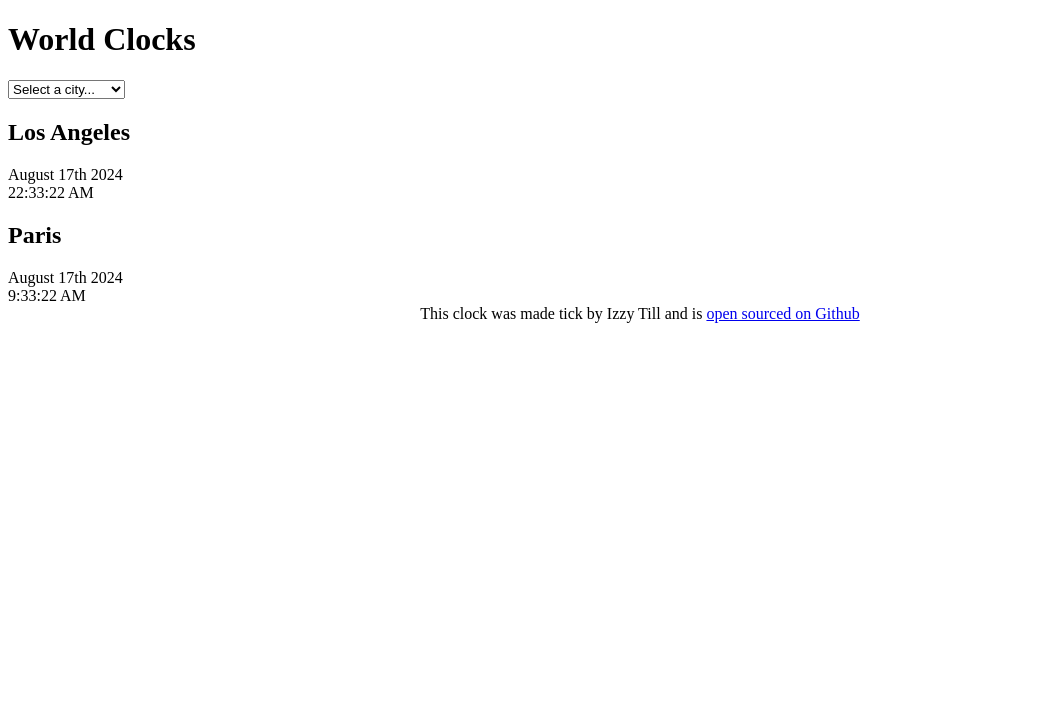
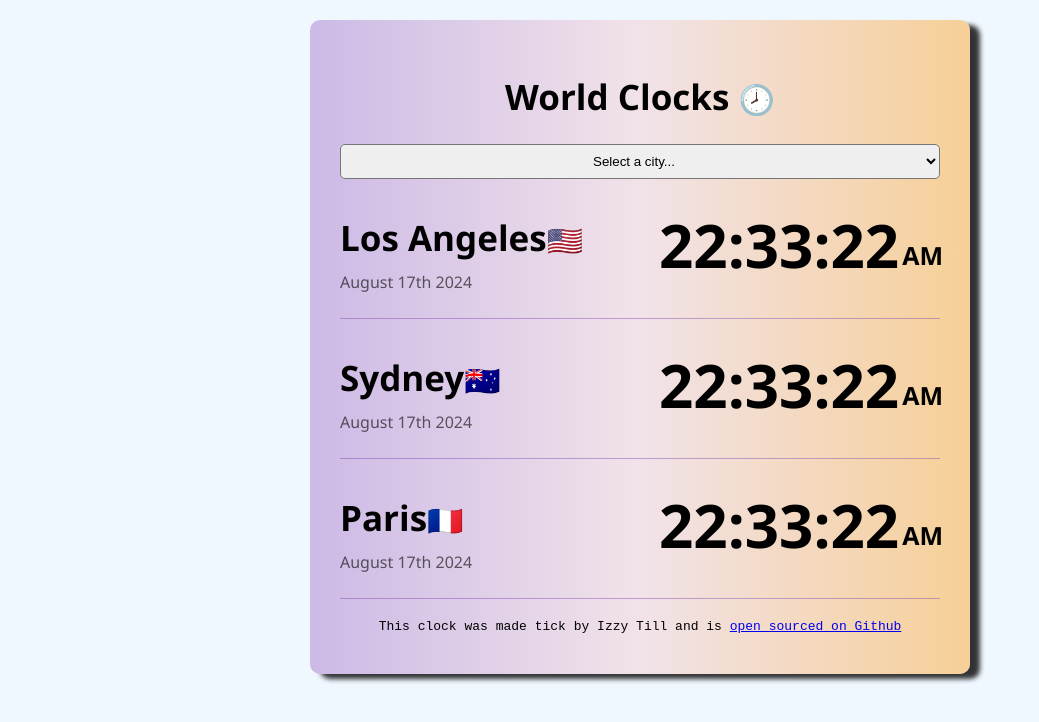
Before and after one commit to izzyannatill/world-clock, a plain HTML site: page index.html in a window 1280 px wide. Shown: the whole page, without its empty margins (0-1039 px from the left). Drawn offline with Linux system fonts and the light colour scheme.

Commit message:
Added CSS styling

```diff
--- a/css/style.css
+++ b/css/style.css
@@ -1,3 +1,74 @@
+body {
+    background-color: aliceblue;
+    font-family: 'Segoe UI', Tahoma, Geneva, Verdana, sans-serif;
+}
+
+h1 {
+    text-align: center;
+    font-size: 35px;
+}
+
+h2 {
+    font-size: 35px;
+    margin: 10px 0;
+}
+
+select {
+    display: block;
+    text-align: center;
+    width: 100%;
+    padding: 8px;
+    border-radius: 5px;
+    cursor: pointer;
+}
+
 footer {
+    font-family: monospace;
+    padding-top: 20px;
+    padding-bottom: 10px;
     text-align: center;
 }
+
+.container {
+    max-width: 600px;
+    margin: 0 auto;
+    margin-top: 20px;
+    background: rgb(131, 58, 180);
+    background: linear-gradient(90deg, rgba(131, 58, 180, 0.3295454545454546) 0%, rgba(253, 29, 29, 0.09659090909090906) 50%, rgba(252, 176, 69, 0.5596590909090908) 100%);
+    padding: 30px;
+    box-shadow: 10px 5px 5px rgba(0, 0, 0, 0.8);
+    border-radius: 10px;
+}
+
+.city {
+    display: flex;
+    justify-content:space-between;
+    padding: 25px 0;
+    border-bottom: 1px rgba(114, 52, 173, 0.4) solid ;
+}
+
+.city:last-child {
+    border: none;
+}
+
+.date {
+    opacity: 0.6;
+}
+
+.time {
+    font-size: 60px;
+    font-weight: 600;
+}
+
+.time small {
+    position: relative;
+    top: 3px;
+    left: 3px;
+    font-size: 25px;
+    vertical-align: middle;
+    line-height: 50px;
+}
+
+.emoji {
+font-size: smaller;
+}
--- a/index.html
+++ b/index.html
@@ -8,8 +8,8 @@
   </head>
   <body>
     <div class="container">
-    <h1>World Clocks</h1>
-    <select>
+    <h1>World Clocks <span class="emoji">🕗</span></h1>
+    <select class="dropdown">
         <option value="">Select a city...</option>
         <option value="">London</option>
         <option value="">Paris</option>
@@ -19,15 +19,27 @@
     </select>
 
     <div class="city">
-<h2>Los Angeles</h2>
+        <div>
+<h2>Los Angeles<span class="emoji">🇺🇸</span></h2>
 <div class="date">August 17th 2024</div>
-<div class="time">22:33:22 AM</div>
+</div>
+<div class="time">22:33:22<small>AM</small></div>
     </div>
      <div class="city">
-<h2>Paris</h2>
+        <div>
+<h2>Sydney<span class="emoji">🇦🇺</span></h2>
 <div class="date">August 17th 2024</div>
-<div class="time">9:33:22 AM</div>
+</div>
+<div class="time">22:33:22<small>AM</small></div>
     </div>
+        <div class="city">
+        <div>
+<h2>Paris<span class="emoji">🇫🇷</span></h2>
+<div class="date">August 17th 2024</div>
+</div>
+<div class="time">22:33:22<small>AM</small></div>
+    </div>
+
     <footer>
       This clock was made tick by Izzy Till and is
       <a href="https://github.com/izzyannatill/world-clock" target="blank"
```
